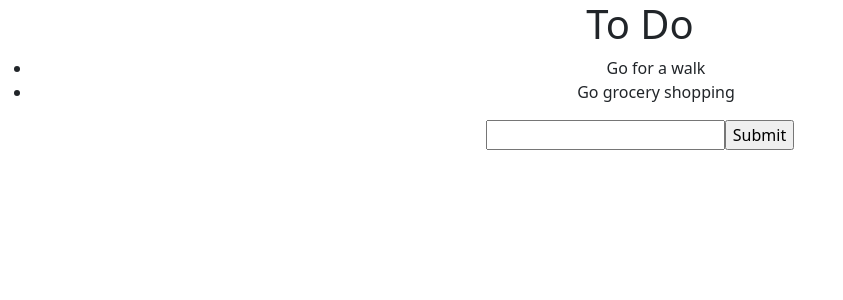
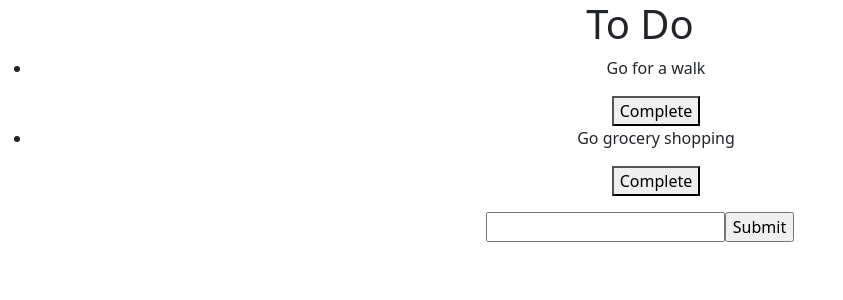
Before and after one commit to andrew-adomaitis/todo-list, a React (Create React App) app: page / in a window 1280 px wide. Shown: the top 300 px of the page, without its empty margins (0-843 px from the left). Built offline with nearby package versions, Linux system fonts and the light colour scheme.

Commit message:
Working through implementing completing components

```diff
--- a/src/components/task/task.jsx
+++ b/src/components/task/task.jsx
@@ -1,20 +1,12 @@
 import React, { Component } from 'react';
+import "./task.css";
 
 class Task extends Component {
-    constructor(props) {
-        super(props);
-
-        this.state = {
-            task: this.props.task,
-            id: this.id.task,
-
-        }
-    }
-
     render() {
         return (
             <React.Fragment>
-                <p>Testing for now</p>
+                <p>{this.props.task}</p>
+                <button onClick={this.props.handleComplete}>Complete</button>
             </React.Fragment>
         );
     }
--- a/src/components/tasklist/tasklist.jsx
+++ b/src/components/tasklist/tasklist.jsx
@@ -20,24 +20,34 @@ class Tasklist extends Component {
     handleClick = (e) => {
         e.preventDefault();
 
+        // Makes typing this out easier
         const taskArray = this.state.tasks;
         this.setState(() => {
+            // Add a new task to the list
             return taskArray.push({
                 id: taskArray.length + 1,
-                task: this.state.textValue,
+                task: this.state.textValue
             });
         });
 
+        // Reset the input for convenience
         this.mainInput.value = "";
 
+    }
+
+    handleComplete = () => {
+        console.log("Deleting " + this);
     }
 
     render() {
         return (
             <React.Fragment>
                 <ul>
-                    {this.state.tasks.map((task, index) => (
-                        <li>{task.task}</li>
+                    {this.state.tasks.map((task) => (
+                        <li><Task
+                            task={task.task}
+                            handleComplete={this.handleComplete}
+                        /></li>
                     ))}
                 </ul>
                 <input
```
Also changed, not shown: src/components/task/taskform/taskform.jsx (deleted, +0 -19 lines), src/components/task/task.css (added).
